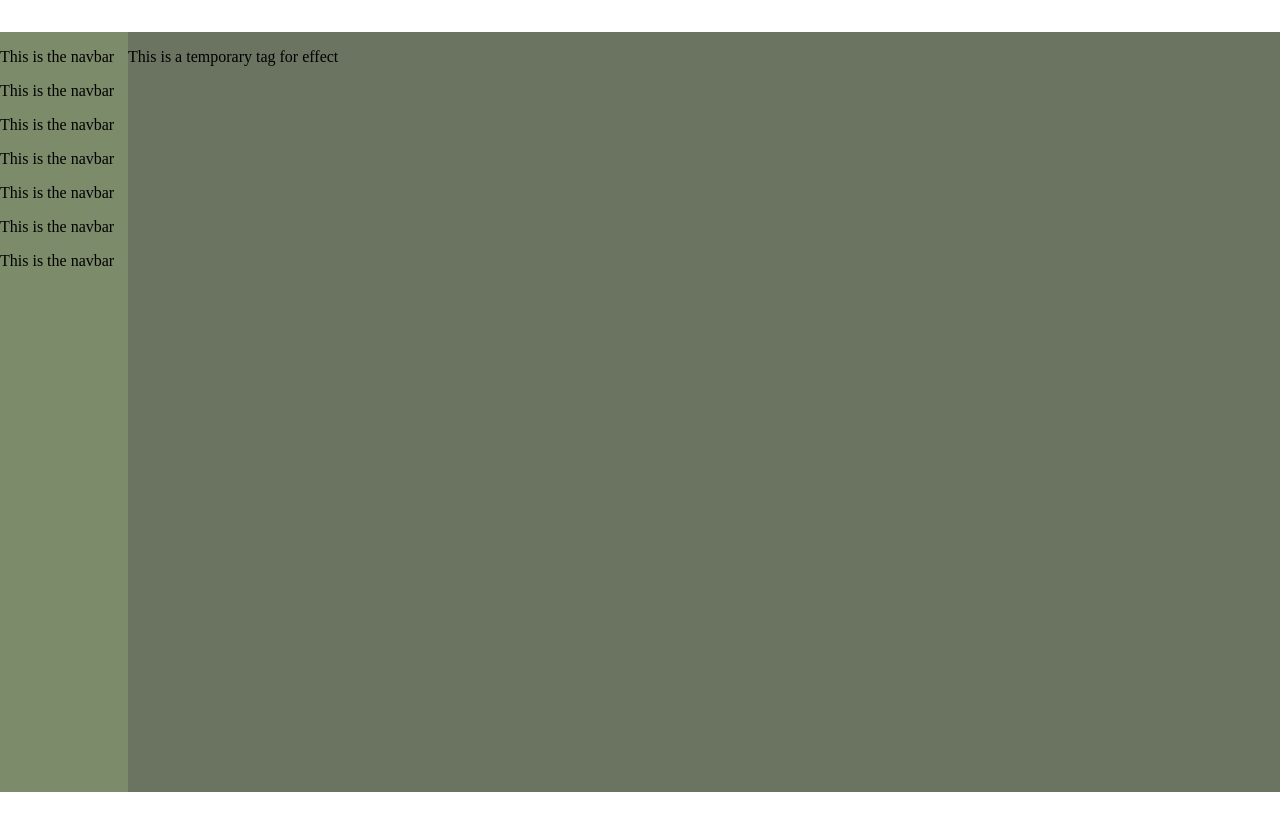
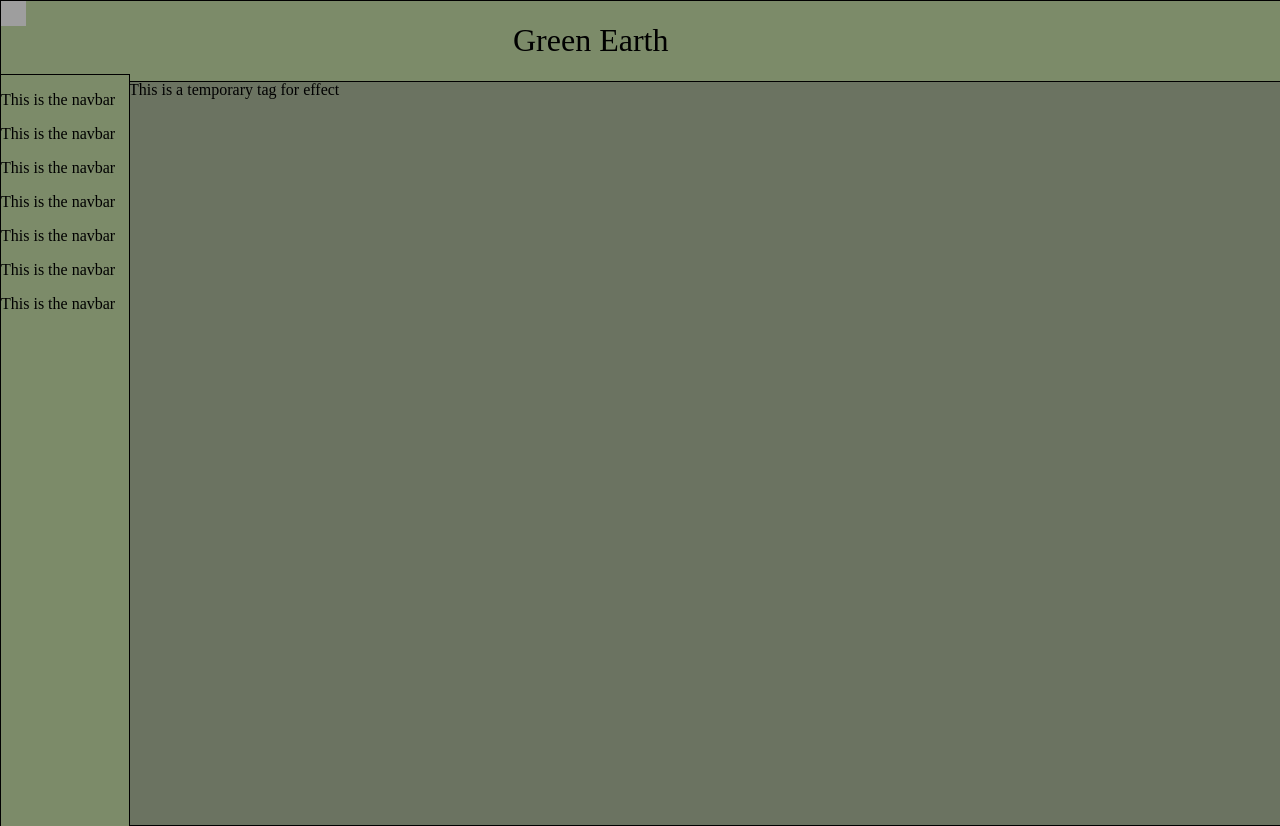
Before and after one commit to edunbar2/EarthNet, a Svelte app: page / in a window 1280 px wide. Before the commit the page ends 800 px from the top, so only its background shows below. Built offline with nearby package versions, Linux system fonts and the light colour scheme; grey boxes are pictures that could not be loaded.

Commit message:
Temporary layout changes

```diff
--- a/src/App.svelte
+++ b/src/App.svelte
@@ -4,19 +4,30 @@
  let tabs = ["Dashboard", "Configure"];
 </script>
 
-
-
-<Navbar {tabs}/>
+<meta name="viewport" content="width=device-width, initial-scale=1.0">
 <main>
-  <p>This is a temporary tag for effect</p>
+  <Header />
+  <Navbar {tabs}/>
+  <div class=body>
+    <p>This is a temporary tag for effect</p>
+  </div>
 </main>
 
 <style>
-main{
+  main{
+
+    background-color: #6B7361;
+    height: 100%;
+    width:100%;
+    position: absolute;
+
+  }
+.body{
   background-color: #6B7361;
   height: 95%;
   width: 90%;
-  margin: 2.5% 10%;
-  position: absolute;
+  margin-left:10%;
+  margin-top: 5%;
+  border: solid 1px black;
 }
 </style>
--- a/src/Components/Header.svelte
+++ b/src/Components/Header.svelte
@@ -0,0 +1,47 @@
+
+<main>
+    <div class=head>
+        <div class=logo>
+            <img src="../assets/logo.png" alt="Logo">
+        </div>
+        <div class=title>
+            <h1>Green Earth</h1>
+
+        </div>
+    </div>
+</main>
+
+
+
+<style>
+
+.logo{
+width: 10%;
+height: 100%;
+/* border: solid 1px black; */
+}
+
+.logo img{
+    width: 25px;
+    aspect-ratio: 1;
+}
+
+.title{
+justify-content: center;
+text-align: center;
+margin-left: 30%;
+}
+
+.head{
+    background-color: #7c8b69;
+    height:10%;
+    width: 100%;
+    margin: 0;
+    padding: 0;
+    border: 0;
+    top: 0;
+    position: fixed;
+    border: solid 1px black;
+    display: flex;
+}
+</style>
--- a/src/Components/Navbar.svelte
+++ b/src/Components/Navbar.svelte
@@ -20,8 +20,10 @@ export let tabs = [];
 .bar{
     position: fixed;
     background-color: #7c8b69;
-    margin-top: 2.5%;
-    height: 95%;
+    margin-top: 5.8%;
+    padding: 0;
+    border: solid 1px black;
+    height: 100%;
     width: 10%;
 
 }
--- a/src/app.css
+++ b/src/app.css
@@ -3,7 +3,6 @@ html, body, div, form, fieldset, legend, label
  margin: 0;
  padding: 0;
 }
-
 table
 {
  border-collapse: collapse;
@@ -19,3 +18,7 @@ th, td
 h1, h2, h3, h4, h5, h6, th, td, caption { font-weight:normal; }
 
 img { border: 0; }
+
+body{
+    background-color: #6B7361;
+}
```
